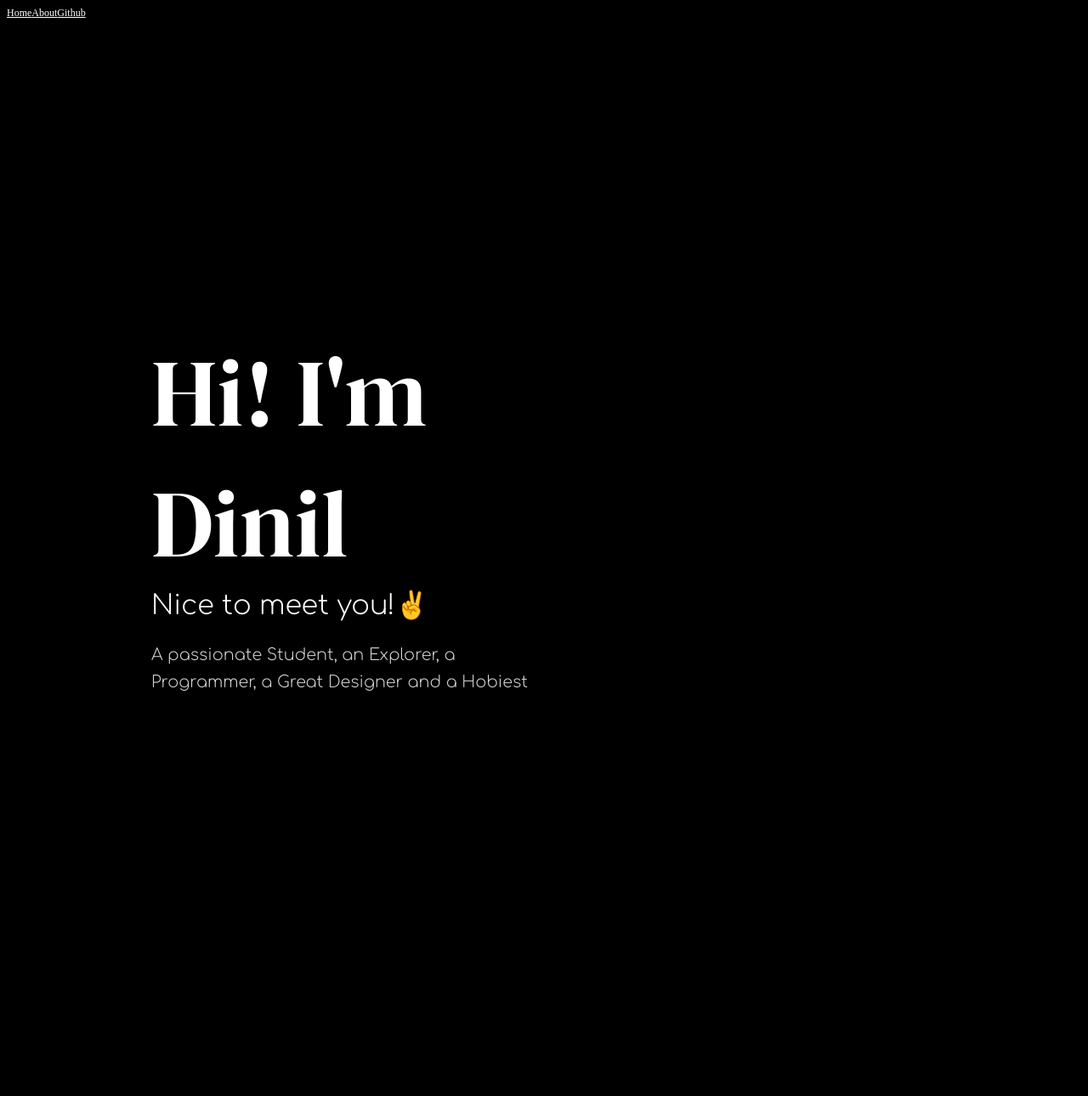
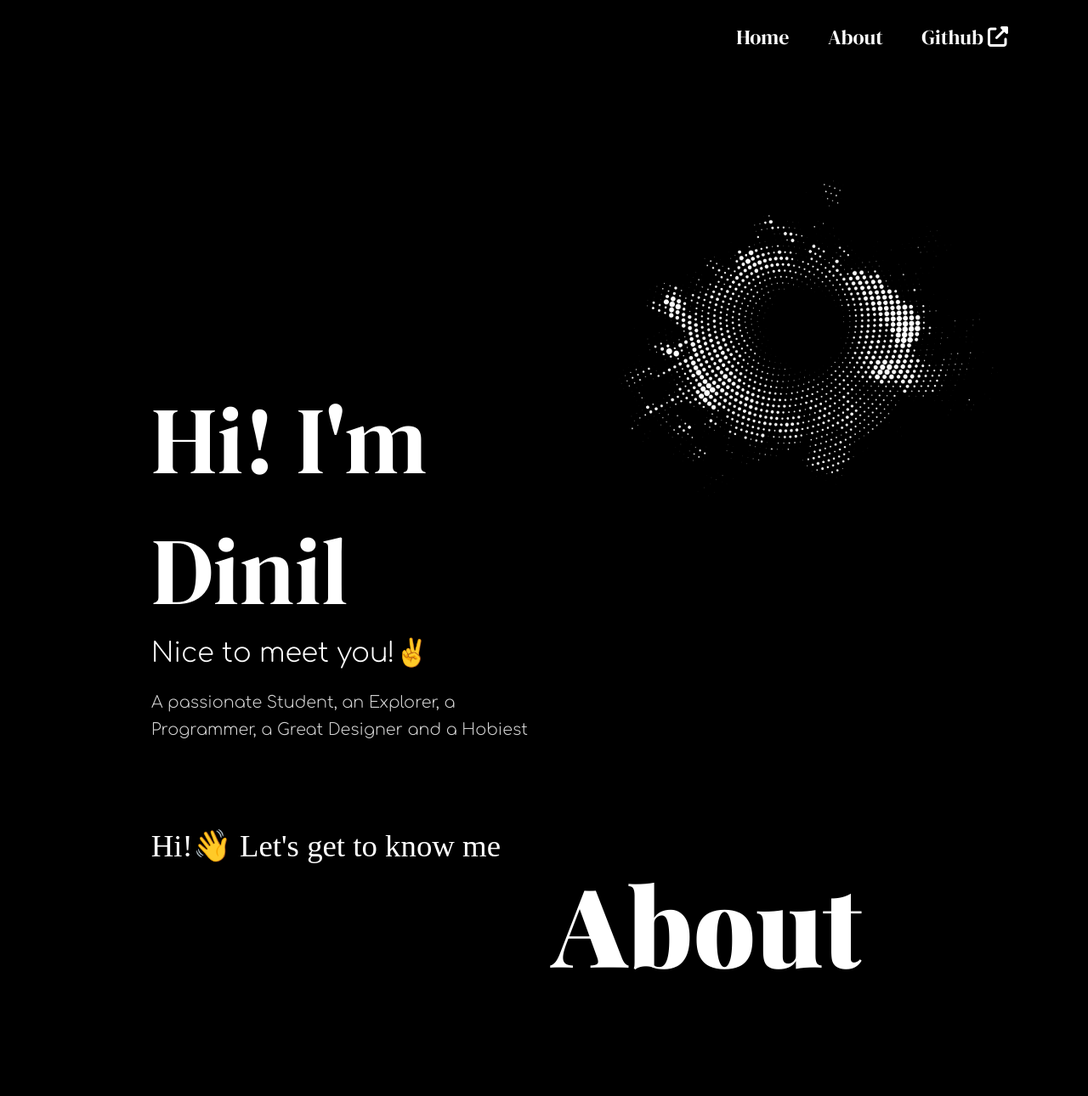
Before and after one commit to dinilrubasinghe/portfolio-gatsby-0-3, a Gatsby site: page / in a window 1280 px wide. Shown: the whole page at 85% size. Before the commit the page ends 837 px from the top, so only its background shows below. Built offline with nearby package versions, Linux system fonts and the light colour scheme; Gatsby itself is replaced by a stand-in of ours.

Commit message:
18/09, new about design

```diff
--- a/gatsby-config.js
+++ b/gatsby-config.js
@@ -6,5 +6,10 @@
 
 module.exports = {
   /* Your site config here */
-  plugins: [`gatsby-plugin-sass`]
+  plugins: [
+    `gatsby-plugin-sass`,
+    `gatsby-plugin-image`,
+    `gatsby-plugin-sharp`,
+    `gatsby-transformer-sharp`,
+  ]
 }
--- a/src/components/Navbar.js
+++ b/src/components/Navbar.js
@@ -1,12 +1,18 @@
 import { Link } from 'gatsby'
 import React from 'react'
+import { FontAwesomeIcon } from '@fortawesome/react-fontawesome'
+import * as styles from '../styles/Navbar.module.scss'
+import { faUpRightFromSquare } from '@fortawesome/free-solid-svg-icons'
 
 export default function Navbar() {
   return (
     <nav>
       <Link to='/'>Home</Link>
-      <Link to='/about'>About</Link>
-      <a href='https://github.com/dinilrubasinghe' target={'_blank'}>Github</a>
+      <Link to='#about'>About</Link>
+      <a href='https://github.com/dinilrubasinghe' target={'_blank'}>
+        Github&nbsp;
+        <FontAwesomeIcon icon={faUpRightFromSquare} size='1x'/>
+        </a>
     </nav>
   )
 }
--- a/src/pages/index.js
+++ b/src/pages/index.js
@@ -1,5 +1,6 @@
 import React from 'react'
 import Layouts from '../components/Layouts'
+import { StaticImage } from 'gatsby-plugin-image'
 import * as styles from '../styles/Home.module.scss'
 
 export default function Home () {
@@ -12,7 +13,21 @@ export default function Home () {
           <p className={styles.sum}>A passionate Student, an Explorer, a Programmer, a Great Designer and a Hobiest</p>
         </div>
         <div className={styles.column}>
-
+          <div>
+          <StaticImage src='../images/Group 11.png' alt='DpBokeh' className={styles.bokeh}/>
+          </div>
+        </div>
+      </section>
+      <section>
+        <div className={styles.row}>
+          <div className={styles.column2}>
+            <div className={styles.knowMe}>
+              <p>Hi!👋 Let's get to know me</p>
+            </div>
+          </div>
+          <div className={styles.column2}>
+            <h1 className={styles.title}>About</h1>
+          </div>
         </div>
       </section>
     </Layouts>
--- a/src/styles/Home.module.scss
+++ b/src/styles/Home.module.scss
@@ -1,8 +1,10 @@
 @import url("https://fonts.googleapis.com/css2?family=DM+Serif+Display&display=swap");
 @import url("https://fonts.googleapis.com/css2?family=Comfortaa:wght@300&display=swap");
+@import url('https://fonts.googleapis.com/css2?family=Playfair+Display:wght@900&display=swap');
 
 $font-home-body: "Comfortaa", cambria, cursive;
 $font-home-title: "DM Serif Display", serat, cambria, cursive;
+$font-about-title: serat,courage,"Playfair Display",sans-serif;
 
 .row {
   padding: 0 5rem;
@@ -12,11 +14,12 @@ $font-home-title: "DM Serif Display", serat, cambria, cursive;
   display: table;
   clear: both;
 }
-
-.column {
+.column, .column2 {
   float: left;
   width: 50%;
   padding: 10px;
+}
+.column {
 
   h1 {
     font-size: 7rem;
@@ -37,4 +40,20 @@ $font-home-title: "DM Serif Display", serat, cambria, cursive;
     line-height: 2rem;
     color: #d4d4d4;
   }
+  .bokeh {
+    margin-top: 15vh;
+    margin-left: 5vw;
+  }
+
 }
+
+.knowMe {
+  // font-family: monospace ,'Lucida Grenade','Courier New', Courier;
+  font-size: 2.3rem;
+  padding-left: 15%;
+  padding-top: 8%;
+}
+.title {
+  font-size: 8rem;
+  font-family: $font-about-title;
+}
--- a/src/styles/Layout.module.scss
+++ b/src/styles/Layout.module.scss
@@ -5,5 +5,24 @@
 
   .layouts {
     font-size: 12px;
+
+    section {
+      min-height: 98vh;
+    }
+
+    ::-webkit-scrollbar {
+      width: 10px;
+    }
+    ::-webkit-scrollbar-track {
+      background: #c0c0c0;
+    }
+    ::-webkit-scrollbar-thumb {
+      background: #fff;
+      border-radius: 20px;
+      -webkit-border-radius: 20px;
+      -moz-border-radius: 20px;
+      -ms-border-radius: 20px;
+      -o-border-radius: 20px;
+    }
   }
 }
--- /dev/null
+++ b/src/styles/Navbar.module.scss
@@ -0,0 +1,14 @@
+$font-home-title: "DM Serif Display", serat, cambria, cursive;
+
+nav {
+  height: fit-content;
+  font-size: 1.5rem;
+  text-align: right;
+  padding: 1.5% 5%;
+
+  a {
+    font-family: $font-home-title;
+    text-decoration: none;
+    padding: 1rem 2%;
+  }
+}
```
Also changed, not shown: package.json (+8 -0 lines), src/pages/about.js (deleted, +0 -22 lines), src/images/Group 11.png (added), src/images/dp.jpg (added), 1 other file.
